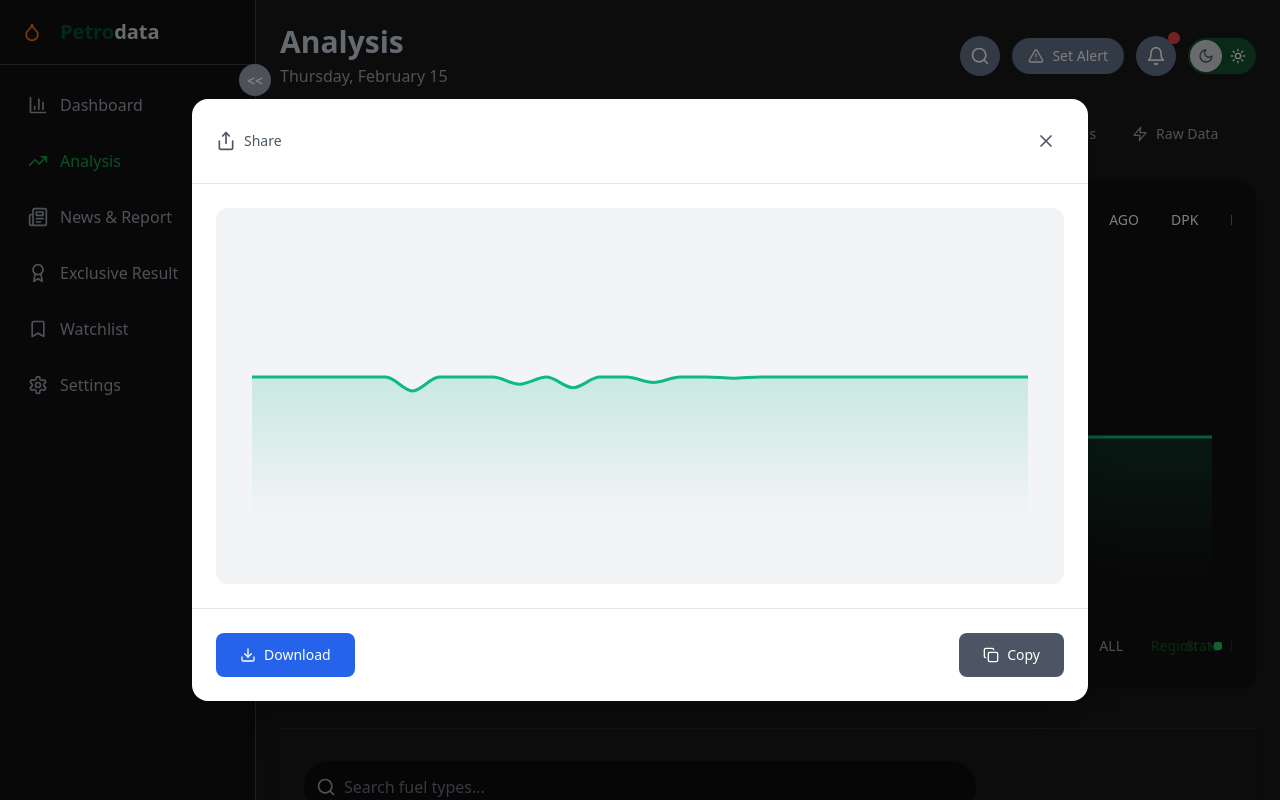
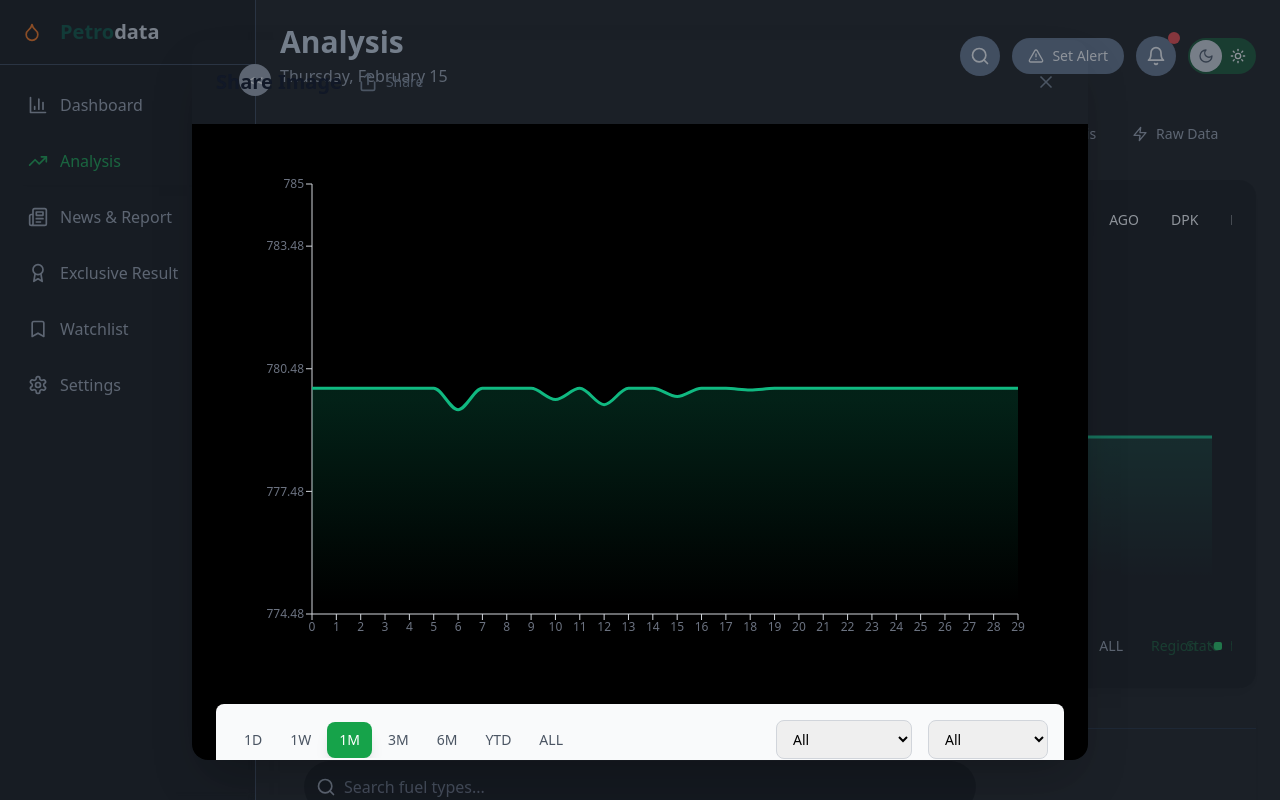
Before and after one commit to Kaddesh/petrodataa, a React (Vite) app: page / in a window 1280 px wide. Both pictures are taken after a click on the element 1018 px from the left and 444 px from the top of the page. Shown: the top 800 px of the page. Built offline with nearby package versions, Linux system fonts and the light colour scheme.

Commit message:
fix: fix scrollbar showing

```diff
--- a/src/components/PriceChart.tsx
+++ b/src/components/PriceChart.tsx
@@ -1,5 +1,5 @@
 import React, { useState } from 'react';
-import { Download, ChevronDown, Check, Share, X, Copy } from 'lucide-react';
+import { Download, ChevronDown, Check, Share, X, Copy, TrendingUp } from 'lucide-react';
 import { XAxis, YAxis, Tooltip, ResponsiveContainer, Area, AreaChart } from 'recharts';
 import { getFuelTypes, getRegions, getStates } from './data/petroleumdata';
 
@@ -234,7 +234,7 @@ const PriceChart: React.FC = () => {
                 <Download className="w-4 h-4 sm:w-5 sm:h-5 text-gray-400" />
               </button>
             </div>
-            <div className="flex items-center space-x-1 sm:space-x-2 overflow-x-auto">
+            <div className="flex items-center space-x-1 sm:space-x-2 overflow-x-auto scrollbar-thin scrollbar-track-transparent scrollbar-thumb-gray-600 hover:scrollbar-thumb-gray-500">
               {fuelTypes.map((type) => (
                 <button
                   key={type}
@@ -251,33 +251,6 @@ const PriceChart: React.FC = () => {
             </div>
           </div>
         </div>
-
-        {/* Price Display */}
-        {/*}
-        <div className="px-6 py-4 bg-gray-50 border-b border-gray-200">
-          <div className="flex items-center justify-between">
-            <div className="flex items-center space-x-6">
-              <div>
-                <p className="text-3xl font-bold text-gray-900">₦{currentPrice.toFixed(2)}</p>
-                <p className="text-sm text-gray-500">Current Price</p>
-              </div>
-              <div className={`flex items-center space-x-2 px-3 py-1 rounded-full ${
-                isPositive ? 'bg-green-100 text-green-700' : 'bg-red-100 text-red-700'
-              }`}>
-                <span className="text-sm font-medium">
-                  {isPositive ? '+' : ''}₦{priceChange.toFixed(2)}
-                </span>
-                <span className="text-sm">
-                  ({isPositive ? '+' : ''}{percentageChange.toFixed(2)}%)
-                </span>
-              </div>
-            </div>
-            <div className="text-right">
-              <p className="text-sm text-gray-500">24h Volume</p>
-              <p className="text-lg font-semibold text-gray-700">₦2.4M</p>
-            </div>
-          </div>
-        </div> */}
 
         {/* Chart Area */}
         <div className="p-4 sm:p-6">
@@ -306,7 +279,7 @@ const PriceChart: React.FC = () => {
               ))}
             </div>
 
-            <div className="flex items-center space-x-2 sm:space-x-4 overflow-x-auto">
+            <div className="flex items-center space-x-2 sm:space-x-4 overflow-x-auto scrollbar-thin scrollbar-track-transparent scrollbar-thumb-gray-600 hover:scrollbar-thumb-gray-500">
               <CustomDropdown
                 options={regions}
                 selected={selectedRegion}
@@ -333,14 +306,19 @@ const PriceChart: React.FC = () => {
 
       {/* Modal */}
       {showModal && (
-        <div className="fixed inset-0 bg-black/50 bg-opacity-50 flex items-center justify-center z-50 p-2 sm:p-4">
-          <div className="bg-white rounded-xl sm:rounded-2xl shadow-2xl max-w-4xl w-full max-h-[95vh] sm:max-h-[90vh] overflow-hidden">
+        <div className="fixed inset-0 bg-gray-800 bg-opacity-50 flex items-center justify-center z-50 p-2 sm:p-4">
+          <div className="rounded-xl sm:rounded-2xl shadow-2xl max-w-4xl w-full max-h-[95vh] sm:max-h-[90vh] overflow-hidden">
             {/* Modal Header */}
-            <div className="flex items-center justify-between p-4 sm:p-6 border-b border-gray-200">
+            <div className="flex items-center justify-between p-4 sm:p-6 ">
+              <div className="flex items-center space-x-4">
+                <h3 className="text-lg sm:text-xl font-bold text-gray-900">
+                  Share Image
+                </h3>
                 <button className="flex items-center space-x-2 text-gray-600 hover:text-gray-800 transition-colors">
                   <Share className="w-4 h-4 sm:w-5 sm:h-5" />
                   <span className="text-xs sm:text-sm font-medium hidden sm:inline">Share</span>
                 </button>
+              </div>
               <button
                 onClick={() => setShowModal(false)}
                 className="p-1.5 sm:p-2 hover:bg-gray-100 rounded-lg transition-colors"
@@ -350,21 +328,135 @@ const PriceChart: React.FC = () => {
             </div>
 
             {/* Modal Content */}
-            <div className="p-4 sm:p-6 overflow-y-auto">
-              <div className="bg-gray-100 rounded-xl p-2 sm:p-4">
-                <ChartComponent />
+            <div className="p-4 sm:p-6 bg-black">
+              {/* Price Display */}
+              {/*
+              <div className="mb-6 p-4 bg-gray-50 rounded-lg border">
+                <div className="flex flex-col sm:flex-row sm:items-center justify-between gap-4">
+                  <div className="flex items-center space-x-6">
+                    <div>
+                      <p className="text-2xl sm:text-3xl font-bold text-gray-900">
+                        ₦{chartData[chartData.length - 1]?.price.toFixed(2) || '0.00'}
+                      </p>
+                      <p className="text-sm text-gray-500">Current {selectedFuel} Price</p>
+                    </div>
+                    <div className="flex items-center space-x-2 px-3 py-1 rounded-full bg-green-100 text-green-700">
+                      <TrendingUp className="w-4 h-4" />
+                      <span className="text-sm font-medium">+2.4%</span>
+                    </div>
+                  </div>
+                  <div className="text-left sm:text-right">
+                    <p className="text-sm text-gray-500">Period: {selectedPeriod}</p>
+                    <p className="text-sm text-gray-500">Region: {selectedRegion}</p>
+                  </div>
+                </div>
+              </div> */}
+
+              {/* Chart Container */}
+              <div className="bg-black rounded-lg p-4">
+                <div className="h-96 sm:h-[500px]">
+                  <ResponsiveContainer width="100%" height="100%">
+                    <AreaChart data={chartData} margin={{ top: 20, right: 30, left: 20, bottom: 20 }}>
+                      <defs>
+                        <linearGradient id="modalColorPrice" x1="0" y1="0" x2="0" y2="1">
+                          <stop offset="5%" stopColor="#10b981" stopOpacity={0.3}/>
+                          <stop offset="95%" stopColor="#10b981" stopOpacity={0}/>
+                        </linearGradient>
+                      </defs>
+                      <XAxis
+                        dataKey="index"
+                        axisLine={true}
+                        tickLine={true}
+                        tick={{ fontSize: 12, fill: '#6b7280' }}
+                        stroke="#d1d5db"
+                      />
+                      <YAxis
+                        axisLine={true}
+                        tickLine={true}
+                        tick={{ fontSize: 12, fill: '#6b7280' }}
+                        stroke="#d1d5db"
+                        domain={['dataMin - 5', 'dataMax + 5']}
+                      />
+                      <Tooltip content={<CustomTooltip />} />
+                      <Area
+                        type="monotone"
+                        dataKey="price"
+                        stroke="#10b981"
+                        strokeWidth={3}
+                        fill="url(#modalColorPrice)"
+                        dot={false}
+                        activeDot={{
+                          r: 6,
+                          fill: '#10b981',
+                          stroke: '#ffffff',
+                          strokeWidth: 3,
+                          filter: 'drop-shadow(0 2px 4px rgba(16, 185, 129, 0.3))'
+                        }}
+                      />
+                    </AreaChart>
+                  </ResponsiveContainer>
+                </div>
+              </div>
+
+              {/* Chart Controls */}
+              <div className="mt-6 flex flex-col sm:flex-row sm:items-center justify-between gap-4 p-4 bg-gray-50 rounded-lg">
+                <div className="flex items-center space-x-1 overflow-x-auto scrollbar-thin scrollbar-track-transparent scrollbar-thumb-gray-400 hover:scrollbar-thumb-gray-300">
+                  {periods.map((period) => (
+                    <button
+                      key={period}
+                      onClick={() => setSelectedPeriod(period)}
+                      className={`px-3 py-2 text-sm font-medium transition-all duration-200 rounded-lg whitespace-nowrap ${
+                        selectedPeriod === period
+                          ? 'bg-green-600 text-white shadow-lg'
+                          : 'text-gray-600 hover:text-green-600 hover:bg-white'
+                      }`}
+                    >
+                      {period}
+                    </button>
+                  ))}
+                </div>
+
+                <div className="flex items-center space-x-4">
+                  <select
+                    value={selectedRegion}
+                    onChange={(e) => setSelectedRegion(e.target.value)}
+                    className="px-3 py-2 border border-gray-300 rounded-lg text-sm focus:ring-2 focus:ring-green-500 focus:border-green-500"
+                  >
+                    {regions.map(region => (
+                      <option key={region} value={region}>{region}</option>
+                    ))}
+                  </select>
+
+                  <select
+                    value={selectedState}
+                    onChange={(e) => setSelectedState(e.target.value)}
+                    className="px-3 py-2 border border-gray-300 rounded-lg text-sm focus:ring-2 focus:ring-green-500 focus:border-green-500"
+                  >
+                    {states.map(state => (
+                      <option key={state} value={state}>{state}</option>
+                    ))}
+                  </select>
+                </div>
               </div>
             </div>
 
             {/* Modal Footer */}
-            <div className="flex items-center justify-between p-4 sm:p-6 border-t border-gray-200 gap-2">
-              <button className="flex items-center space-x-1 sm:space-x-2 px-3 sm:px-6 py-2 sm:py-3 bg-blue-600 text-white rounded-lg hover:bg-blue-700 transition-colors text-sm">
+            <div className="flex items-center justify-between p-4 sm:p-6 border-t border-gray-200 bg-gray-50 gap-2">
+              <div className="flex items-center space-x-2">
+                <button className="flex items-center space-x-2 px-4 py-2 bg-green-600 text-white rounded-lg hover:bg-green-700 transition-colors text-sm font-medium">
                   <Download className="w-4 h-4" />
-                <span className="font-medium hidden sm:inline">Download</span>
+                  <span>Download PNG</span>
                 </button>
-              <button className="flex items-center space-x-1 sm:space-x-2 px-3 sm:px-6 py-2 sm:py-3 bg-gray-600 text-white rounded-lg hover:bg-gray-700 transition-colors text-sm">
+                <button className="flex items-center space-x-2 px-4 py-2 bg-blue-600 text-white rounded-lg hover:bg-blue-700 transition-colors text-sm font-medium">
                   <Copy className="w-4 h-4" />
-                <span className="font-medium hidden sm:inline">Copy</span>
+                  <span>Copy Link</span>
+                </button>
+              </div>
+              <button
+                onClick={() => setShowModal(false)}
+                className="px-4 py-2 bg-gray-600 text-white rounded-lg hover:bg-gray-700 transition-colors text-sm font-medium"
+              >
+                Close
               </button>
             </div>
           </div>
```
Lines whose indentation alone changed are shown as unchanged.
